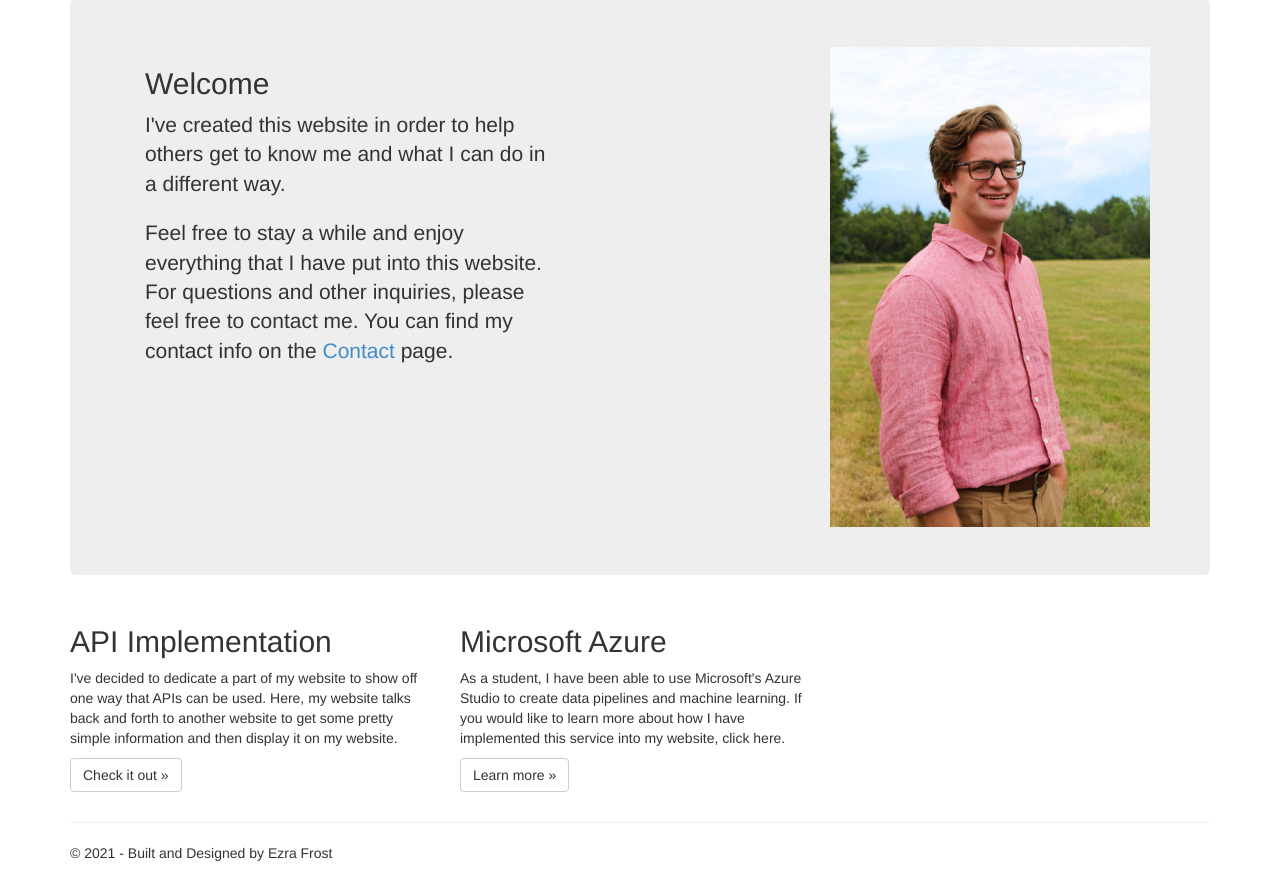
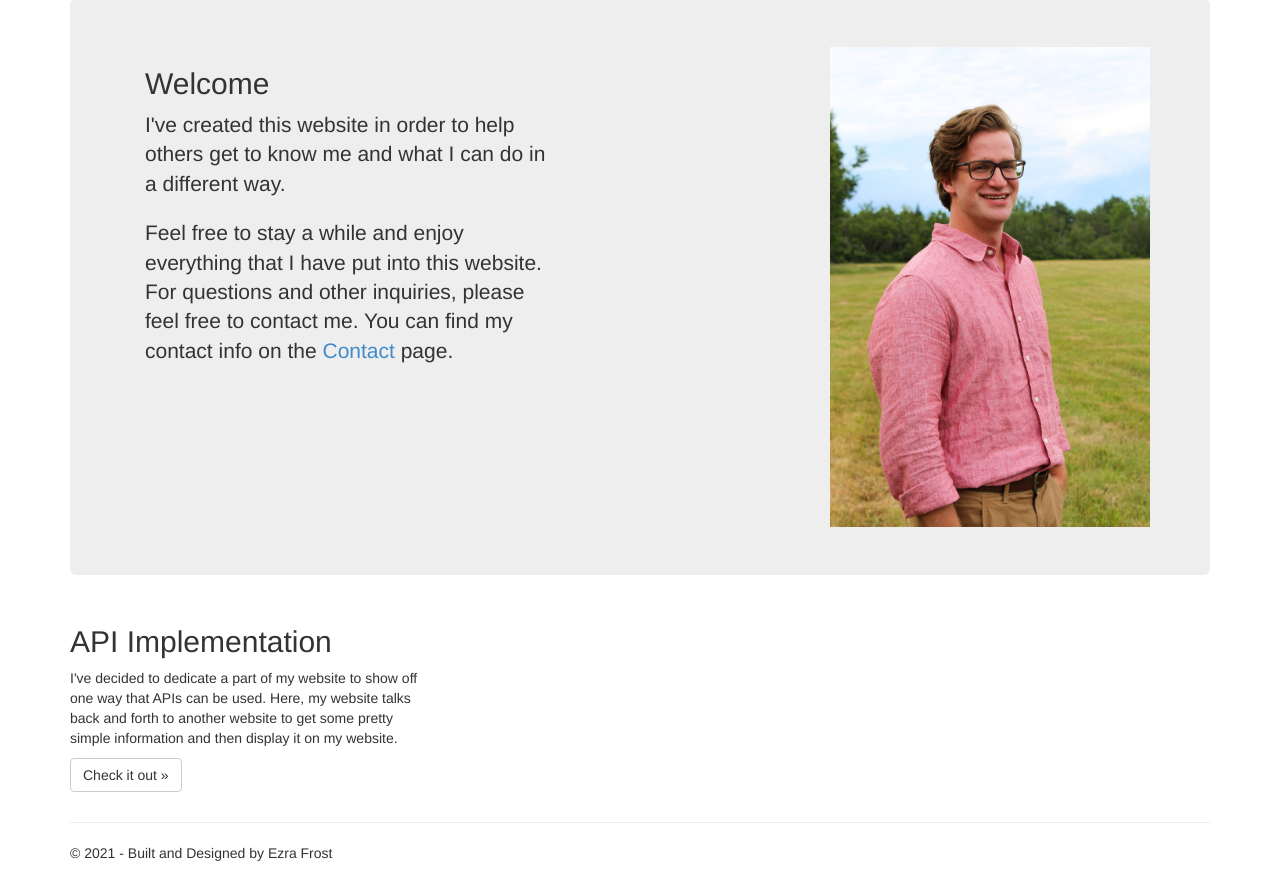
Before and after one commit to ezrafrost7/FrostWebpage, a Django app: page / in a window 1280 px wide. Shown: the part 51-944 px from the top of the page. Run offline with Django 3.2, Linux system fonts and the light colour scheme; some libraries are stand-ins or nearby versions.

Commit message:
hiding the part i dont want shown yet

```diff
--- a/app/templates/app/index.html
+++ b/app/templates/app/index.html
@@ -29,7 +29,7 @@
         <p>The Python Package Index is a repository of software for the Python programming language.</p>
         <p><a class="btn btn-default" href="https://pypi.org/">Learn more &raquo;</a></p>
     </div>
-    <div class="col-md-4">
+    <div class="col-md-4" hidden="hidden">
         <h2>Microsoft Azure</h2>
         <p>As a student, I have been able to use Microsoft's Azure Studio to create data pipelines and machine learning. If you would like to
         learn more about how I have implemented this service into my website, click here.</p>
```
